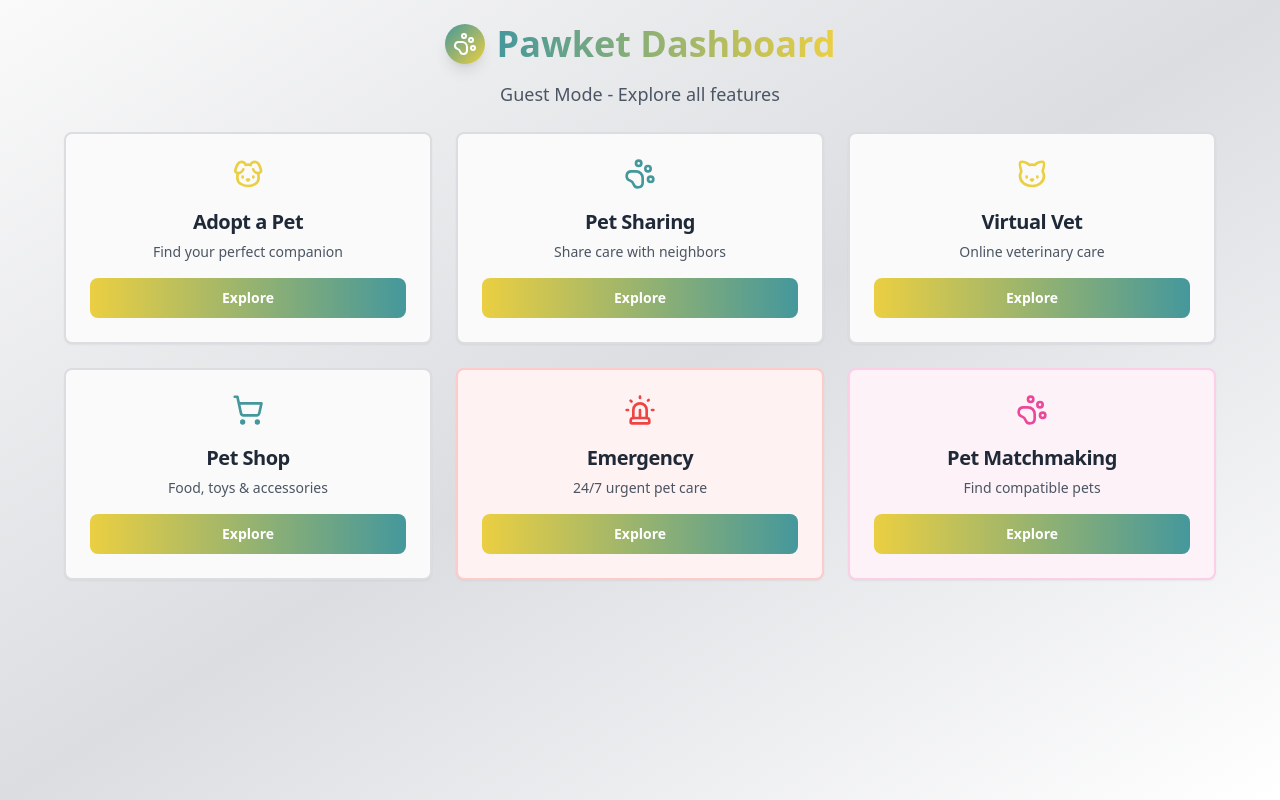
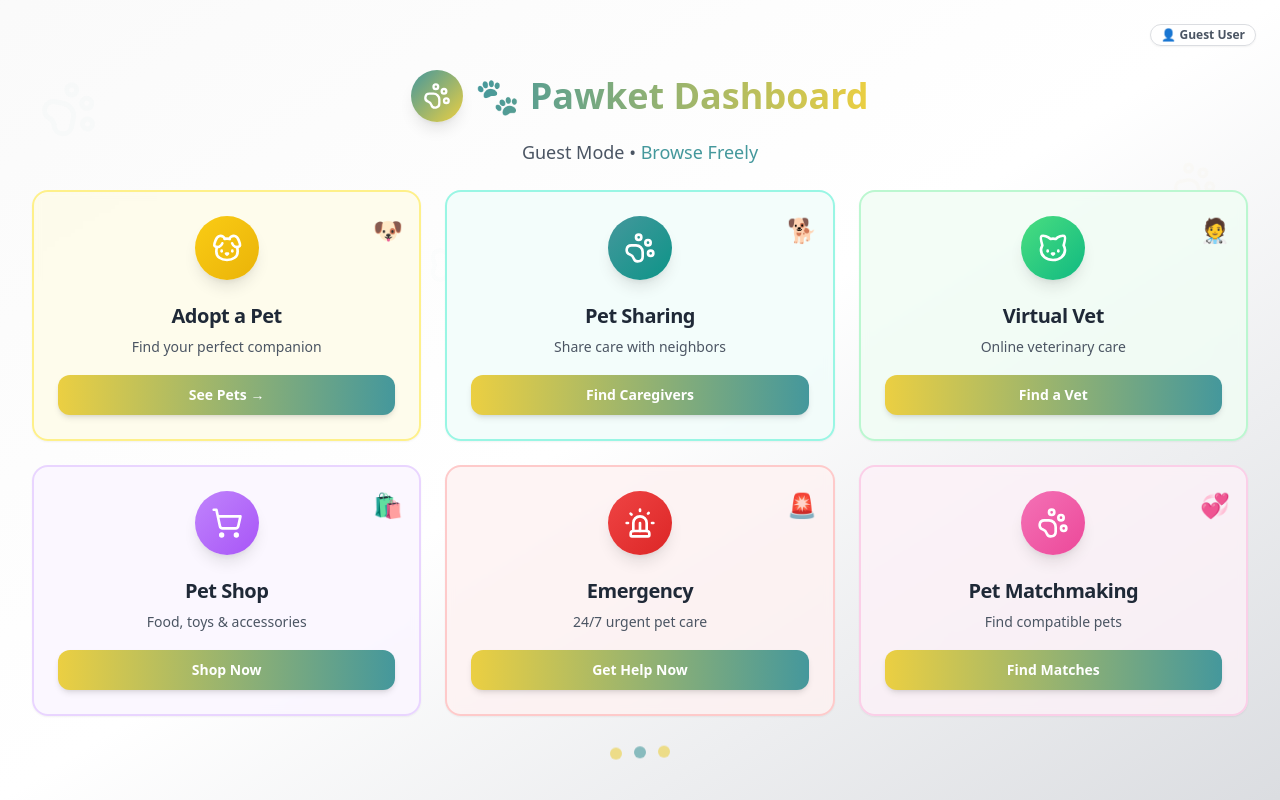
Before and after one commit to codedbymahin/pawket, a React (Vite) app: page /dashboard in a window 1280 px wide. Built offline with nearby package versions, Linux system fonts and the light colour scheme.

Commit message:
feat: Redesign Pawket Dashboard
Redesigned the Pawket Dashboard screen with a modern, pet-friendly UI, including rounded cards, vibrant icons, a paw-pattern background, and the Pawket branding color palette. Added a section heading, subtext, and a guest user badge.

```diff
--- a/src/pages/Dashboard.tsx
+++ b/src/pages/Dashboard.tsx
@@ -2,6 +2,7 @@
 import { Button } from "@/components/ui/button";
 import { Card, CardContent, CardDescription, CardHeader, CardTitle } from "@/components/ui/card";
 import { Dialog, DialogContent, DialogDescription, DialogHeader, DialogTitle } from "@/components/ui/dialog";
+import { Badge } from "@/components/ui/badge";
 import { PawPrint, Dog, Cat, ShoppingCart, Siren } from "lucide-react";
 import { useNavigate } from "react-router-dom";
 import { useState } from "react";
@@ -23,96 +24,152 @@ const Dashboard = () => {
       id: "adopt",
       title: "Adopt a Pet",
       description: "Find your perfect companion",
-      icon: <Dog size={32} className="text-pawket-accent" />,
-      bgColor: "bg-pawket-light",
-      borderColor: "border-pawket-neutral"
+      icon: <Dog size={32} className="text-white" />,
+      bgColor: "bg-gradient-to-br from-yellow-400 to-yellow-500",
+      cardBg: "bg-yellow-50",
+      borderColor: "border-yellow-200",
+      buttonText: "See Pets →",
+      emoji: "🐶"
     },
     {
       id: "sharing",
       title: "Pet Sharing",
       description: "Share care with neighbors",
-      icon: <PawPrint size={32} className="text-pawket-primary" />,
-      bgColor: "bg-pawket-light",
-      borderColor: "border-pawket-neutral"
+      icon: <PawPrint size={32} className="text-white" />,
+      bgColor: "bg-gradient-to-br from-pawket-primary to-teal-600",
+      cardBg: "bg-teal-50",
+      borderColor: "border-teal-200",
+      buttonText: "Find Caregivers",
+      emoji: "🐕"
     },
     {
       id: "vet",
       title: "Virtual Vet",
       description: "Online veterinary care",
-      icon: <Cat size={32} className="text-pawket-accent" />,
-      bgColor: "bg-pawket-light",
-      borderColor: "border-pawket-neutral"
+      icon: <Cat size={32} className="text-white" />,
+      bgColor: "bg-gradient-to-br from-green-400 to-emerald-500",
+      cardBg: "bg-green-50",
+      borderColor: "border-green-200",
+      buttonText: "Find a Vet",
+      emoji: "🧑‍⚕️"
     },
     {
       id: "shop",
       title: "Pet Shop",
       description: "Food, toys & accessories",
-      icon: <ShoppingCart size={32} className="text-pawket-primary" />,
-      bgColor: "bg-pawket-light",
-      borderColor: "border-pawket-neutral"
+      icon: <ShoppingCart size={32} className="text-white" />,
+      bgColor: "bg-gradient-to-br from-purple-400 to-purple-500",
+      cardBg: "bg-purple-50",
+      borderColor: "border-purple-200",
+      buttonText: "Shop Now",
+      emoji: "🛍️"
     },
     {
       id: "emergency",
       title: "Emergency",
       description: "24/7 urgent pet care",
-      icon: <Siren size={32} className="text-red-500" />,
-      bgColor: "bg-red-50",
-      borderColor: "border-red-200"
+      icon: <Siren size={32} className="text-white" />,
+      bgColor: "bg-gradient-to-br from-red-500 to-red-600",
+      cardBg: "bg-red-50",
+      borderColor: "border-red-200",
+      buttonText: "Get Help Now",
+      emoji: "🚨"
     },
     {
       id: "matchmaking",
       title: "Pet Matchmaking",
       description: "Find compatible pets",
-      icon: <PawPrint size={32} className="text-pink-500" />,
-      bgColor: "bg-pink-50",
-      borderColor: "border-pink-200"
+      icon: <PawPrint size={32} className="text-white" />,
+      bgColor: "bg-gradient-to-br from-pink-400 to-pink-500",
+      cardBg: "bg-pink-50",
+      borderColor: "border-pink-200",
+      buttonText: "Find Matches",
+      emoji: "💞"
     }
   ];
 
   return (
-    <div className="min-h-screen bg-gradient-to-br from-pawket-light via-pawket-neutral to-white">
-      {/* Header */}
-      <div className="p-6 text-center">
-        <div className="flex items-center justify-center space-x-3 mb-4">
-          <div className="bg-gradient-to-br from-pawket-primary to-pawket-accent p-2 rounded-full shadow-lg">
-            <PawPrint size={24} className="text-white" />
+    <div className="min-h-screen bg-gradient-to-br from-pawket-light via-white to-pawket-neutral relative overflow-hidden">
+      {/* Paw Pattern Background */}
+      <div className="absolute inset-0 opacity-[0.03] pointer-events-none">
+        <div className="absolute top-20 left-10 animate-pulse">
+          <PawPrint size={60} className="text-pawket-primary rotate-12" />
+        </div>
+        <div className="absolute top-40 right-16 animate-pulse delay-1000">
+          <PawPrint size={45} className="text-pawket-accent -rotate-12" />
+        </div>
+        <div className="absolute top-60 left-1/3 animate-pulse delay-500">
+          <PawPrint size={50} className="text-pawket-primary rotate-45" />
+        </div>
+        <div className="absolute bottom-40 right-1/4 animate-pulse delay-700">
+          <PawPrint size={40} className="text-pawket-accent -rotate-45" />
+        </div>
+        <div className="absolute bottom-60 left-20 animate-pulse delay-300">
+          <PawPrint size={55} className="text-pawket-primary rotate-12" />
+        </div>
+        <div className="absolute top-80 right-10 animate-pulse delay-900">
+          <PawPrint size={35} className="text-pawket-accent rotate-90" />
+        </div>
+      </div>
+
+      {/* Header with Guest Badge */}
+      <div className="relative z-10 p-6">
+        <div className="flex items-center justify-between mb-6">
+          <div className="flex-1"></div>
+          <Badge variant="outline" className="bg-white/80 backdrop-blur-sm border-pawket-neutral text-gray-600 shadow-sm">
+            👤 Guest User
+          </Badge>
+        </div>
+
+        <div className="text-center">
+          <div className="flex items-center justify-center space-x-3 mb-4">
+            <div className="bg-gradient-to-br from-pawket-primary to-pawket-accent p-3 rounded-full shadow-lg">
+              <PawPrint size={28} className="text-white" />
+            </div>
+            <h1 className="text-3xl sm:text-4xl font-bold bg-gradient-to-r from-pawket-primary to-pawket-accent bg-clip-text text-transparent">
+              🐾 Pawket Dashboard
+            </h1>
           </div>
-          <h1 className="text-3xl sm:text-4xl font-bold bg-gradient-to-r from-pawket-primary to-pawket-accent bg-clip-text text-transparent">
-            Pawket Dashboard
-          </h1>
+          <p className="text-gray-600 text-lg font-medium">
+            Guest Mode • <span className="text-pawket-primary">Browse Freely</span>
+          </p>
         </div>
-        <p className="text-gray-600 text-lg">Guest Mode - Explore all features</p>
       </div>
 
       {/* Feature Cards Grid */}
-      <div className="px-4 sm:px-6 lg:px-8 pb-8">
-        <div className="max-w-6xl mx-auto grid grid-cols-1 md:grid-cols-2 lg:grid-cols-3 gap-6">
+      <div className="relative z-10 px-4 sm:px-6 lg:px-8 pb-8">
+        <div className="max-w-7xl mx-auto grid grid-cols-1 md:grid-cols-2 lg:grid-cols-3 gap-6">
           {features.map((feature) => (
             <Card
               key={feature.id}
-              className={`${feature.bgColor} ${feature.borderColor} border-2 cursor-pointer hover:shadow-lg transform hover:scale-105 transition-all duration-300`}
+              className={`${feature.cardBg} ${feature.borderColor} border-2 cursor-pointer hover:shadow-xl transform hover:scale-105 transition-all duration-300 rounded-2xl overflow-hidden backdrop-blur-sm bg-opacity-80`}
               onClick={() => handleFeatureClick(feature.id)}
             >
-              <CardHeader className="text-center pb-4">
-                <div className="flex justify-center mb-3">
-                  {feature.icon}
+              <CardHeader className="text-center pb-4 relative">
+                <div className="flex justify-center mb-4">
+                  <div className={`${feature.bgColor} p-4 rounded-full shadow-lg`}>
+                    {feature.icon}
+                  </div>
                 </div>
-                <CardTitle className="text-xl font-bold text-gray-800">
+                <div className="absolute top-4 right-4 text-2xl">
+                  {feature.emoji}
+                </div>
+                <CardTitle className="text-xl font-bold text-gray-800 mb-2">
                   {feature.title}
                 </CardTitle>
-                <CardDescription className="text-gray-600">
+                <CardDescription className="text-gray-600 text-sm leading-relaxed">
                   {feature.description}
                 </CardDescription>
               </CardHeader>
-              <CardContent className="pt-0">
+              <CardContent className="pt-0 pb-6">
                 <Button
-                  className="w-full bg-gradient-to-r from-pawket-accent to-pawket-primary hover:from-pawket-primary hover:to-pawket-accent text-white font-semibold rounded-lg"
+                  className="w-full bg-gradient-to-r from-pawket-accent to-pawket-primary hover:from-pawket-primary hover:to-pawket-accent text-white font-semibold rounded-xl py-3 shadow-md hover:shadow-lg transform hover:scale-105 transition-all duration-200"
                   onClick={(e) => {
                     e.stopPropagation();
                     handleFeatureClick(feature.id);
                   }}
                 >
-                  Explore
+                  {feature.buttonText}
                 </Button>
               </CardContent>
             </Card>
@@ -120,9 +177,18 @@ const Dashboard = () => {
         </div>
       </div>
 
+      {/* Decorative bottom element */}
+      <div className="relative z-10 flex justify-center pb-8">
+        <div className="flex space-x-3 opacity-60">
+          <div className="w-3 h-3 bg-pawket-accent rounded-full animate-bounce"></div>
+          <div className="w-3 h-3 bg-pawket-primary rounded-full animate-bounce delay-100"></div>
+          <div className="w-3 h-3 bg-pawket-accent rounded-full animate-bounce delay-200"></div>
+        </div>
+      </div>
+
       {/* Coming Soon Modal */}
       <Dialog open={showComingSoonModal} onOpenChange={setShowComingSoonModal}>
-        <DialogContent className="sm:max-w-md">
+        <DialogContent className="sm:max-w-md rounded-2xl">
           <DialogHeader>
             <DialogTitle className="text-center text-xl font-bold">
               🚧 Coming Soon!
@@ -134,7 +200,7 @@ const Dashboard = () => {
           <div className="flex justify-center pt-4">
             <Button
               onClick={() => setShowComingSoonModal(false)}
-              className="bg-gradient-to-r from-pawket-accent to-pawket-primary hover:from-pawket-primary hover:to-pawket-accent text-white"
+              className="bg-gradient-to-r from-pawket-accent to-pawket-primary hover:from-pawket-primary hover:to-pawket-accent text-white rounded-xl"
             >
               Got it!
             </Button>
```
